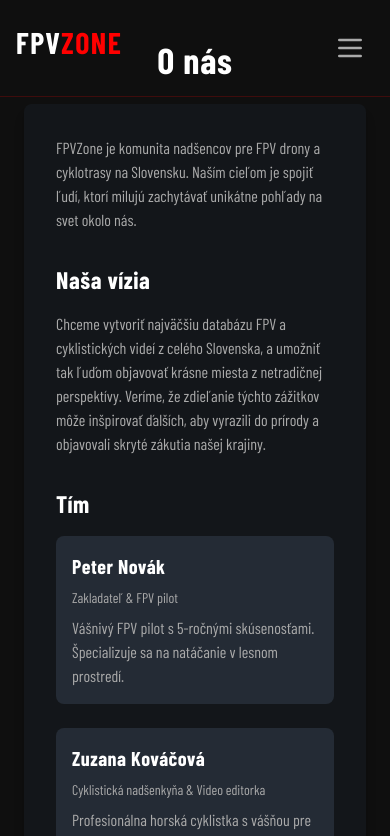
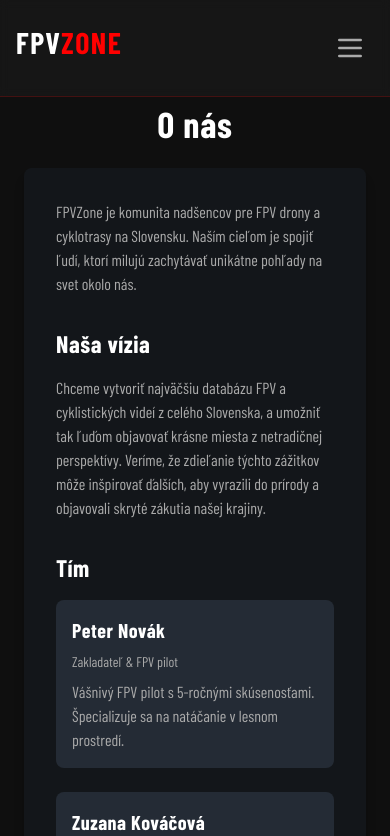
Before and after one commit to jimmytulipan/dronweb, a React (Vite) app: page /about in a window 390 px wide. Shown: the top 836 px of the page. Built offline with nearby package versions, Linux system fonts and the light colour scheme.

Commit message:
Oprava fixed headeru pre mobilnú verziu

```diff
--- a/src/components/Header.jsx
+++ b/src/components/Header.jsx
@@ -5,6 +5,7 @@ const Header = () => {
   const [scrolled, setScrolled] = useState(false);
   const [scrollProgress, setScrollProgress] = useState(0);
   const [isMobileMenuOpen, setIsMobileMenuOpen] = useState(false);
+  const [isMobile, setIsMobile] = useState(window.innerWidth <= 768);
 
   // Dynamické hodnoty na základe scrollovania
   const dynamicBgOpacity = Math.min(0.9, Math.max(0.6, scrollProgress * 1.2));
@@ -50,17 +51,32 @@ const Header = () => {
     };
   }, [isMobileMenuOpen]);
 
+  useEffect(() => {
+    const handleResize = () => {
+      setIsMobile(window.innerWidth <= 768);
+    };
+
+    window.addEventListener('resize', handleResize);
+
+    return () => {
+      window.removeEventListener('resize', handleResize);
+    };
+  }, []);
+
   return (
     <header
-      className="fixed w-full z-50 transition-all duration-700 ease-in-out"
+      className={`fixed w-full z-50 transition-all duration-700 ease-in-out ${isMobile ? 'mobile-header-fixed' : ''}`}
       style={{
-        backgroundColor: scrolled ? `rgba(24, 24, 24, ${dynamicBgOpacity})` : 'transparent',
-        backdropFilter: scrolled ? `blur(${dynamicBlur})` : 'none',
-        WebkitBackdropFilter: scrolled ? `blur(${dynamicBlur})` : 'none',
+        backgroundColor: scrolled ? `rgba(24, 24, 24, ${dynamicBgOpacity})` : 'rgba(24, 24, 24, 0.8)', // Tmavšie pozadie aj bez scrollu na mobile
+        backdropFilter: `blur(${scrolled ? dynamicBlur : '5px'})`, // Vždy mierne rozmazané na mobile
+        WebkitBackdropFilter: `blur(${scrolled ? dynamicBlur : '5px'})`,
         paddingTop: `calc(${dynamicPaddingTop} + env(safe-area-inset-top))`,
         paddingBottom: dynamicPaddingBottom,
-        boxShadow: scrolled ? '0 10px 25px -5px rgba(0, 0, 0, 0.1), 0 8px 10px -6px rgba(0, 0, 0, 0.1)' : 'none',
+        boxShadow: scrolled ? '0 10px 25px -5px rgba(0, 0, 0, 0.3), 0 8px 10px -6px rgba(0, 0, 0, 0.3)' : 'none',
         borderBottom: scrolled ? 'none' : '1px solid rgba(255, 0, 0, 0.2)', // Jemná červená linka keď nie je scrollnuté
+        position: 'fixed', // Zaisťuje, že na všetkých zariadeniach je header fixovaný
+        top: 0,
+        zIndex: 1000 // Vyššia z-index hodnota pre mobile zaistí, že header je vždy nad ostatným obsahom
       }}
     >
       <div className="container mx-auto px-4 sm:px-6 flex justify-between items-start relative">
@@ -112,9 +128,14 @@ const Header = () => {
       </div>
 
       {/* Mobilné menu - optimalizované pre iPhone */}
-      <div className={`fixed inset-0 z-40 bg-dark-gray bg-opacity-95 backdrop-filter backdrop-blur-lg transform transition-transform duration-500 ease-in-out ${
+      <div className={`fixed inset-0 z-50 bg-dark-gray bg-opacity-95 backdrop-filter backdrop-blur-lg transform transition-transform duration-500 ease-in-out ${
         isMobileMenuOpen ? 'translate-x-0' : 'translate-x-full'
-      }`} style={{ paddingTop: 'env(safe-area-inset-top)', paddingBottom: 'env(safe-area-inset-bottom)' }}>
+      }`} style={{
+        paddingTop: 'calc(4rem + env(safe-area-inset-top))', // Väčší padding-top pre fixný header
+        paddingBottom: 'env(safe-area-inset-bottom)',
+        top: 0, // Začiatok od vrchu obrazovky
+        height: '100%' // Plná výška obrazovky
+      }}>
         <div className="absolute top-4 right-4" style={{ top: 'calc(1rem + env(safe-area-inset-top))' }}>
           <button
             className="text-light-gray hover:text-pure-white p-2"
--- a/src/index.css
+++ b/src/index.css
@@ -90,3 +90,23 @@
 }
 
 /* Možu byť pridané ďalšie štýly podľa potreby */
+
+/* Mobile-optimalizované triedy pre fixný header */
+@media (max-width: 768px) {
+  .min-h-screen {
+    padding-top: 4rem; /* Padding pre fixnú hlavičku */
+  }
+
+  /* Na väčších obrazovkách sa header už prispôsobuje */
+  .hero-section {
+    padding-top: calc(4rem + env(safe-area-inset-top)); /* Pridanie extra priestoru pod headerom */
+  }
+}
+
+/* Mobilný header - extra štýly */
+.mobile-header-fixed {
+  position: fixed !important;
+  top: 0;
+  width: 100%;
+  z-index: 1000;
+}
```
